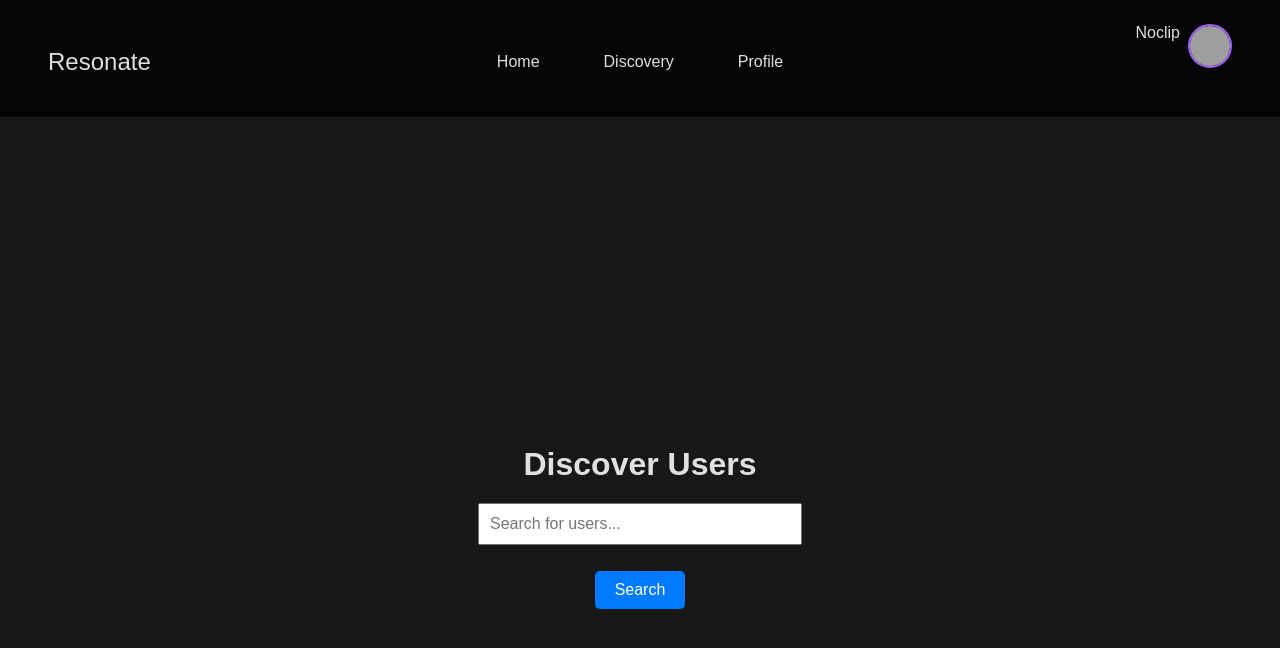
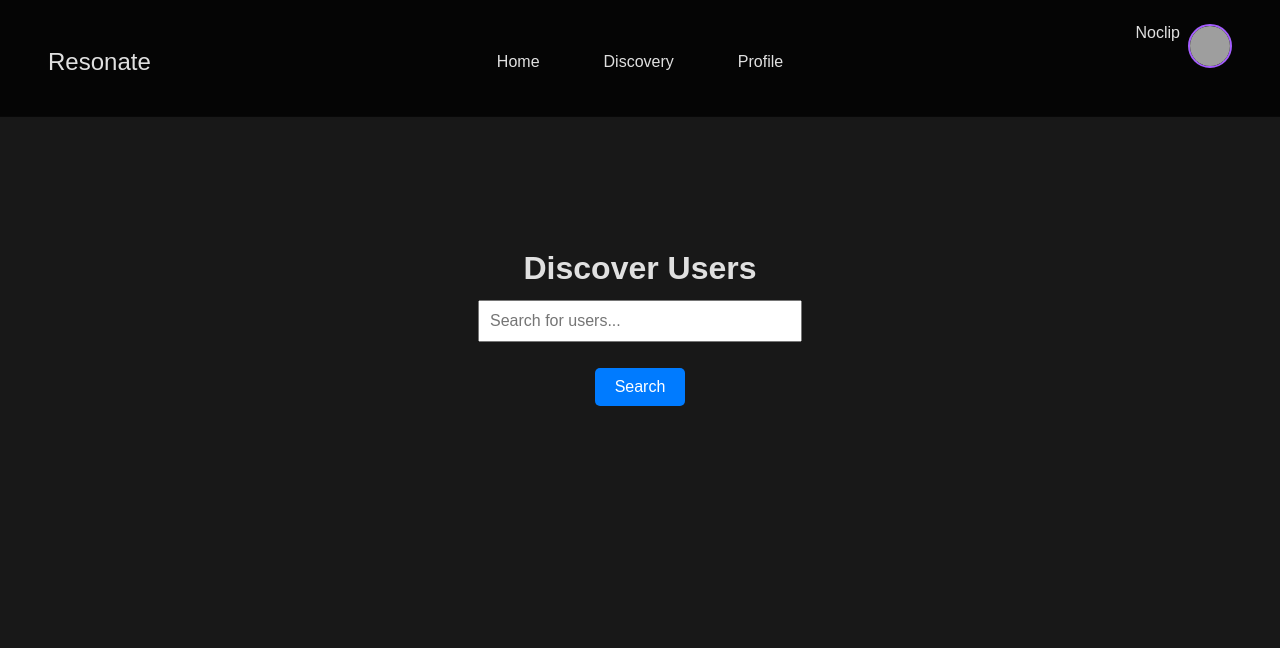
Before and after one commit to heloboyIvanschool/PA2576-Programvaruintensiv-produktutveckling, a React (Create React App) app in the folder React-Frontend/: page /discovery in a window 1280 px wide. Shown: the top 648 px of the page. Built offline with nearby package versions, Linux system fonts and the light colour scheme; no server answers; grey boxes are pictures that could not be loaded.

Commit message:
Update Discovery.css

```diff
--- a/React-Frontend/src/components/Discovery.css
+++ b/React-Frontend/src/components/Discovery.css
@@ -3,13 +3,13 @@
     flex-direction: column;
     align-items: center;
     justify-content: center;
-    height: 100vh;
+    height: 50vh;
     text-align: center;
   }
 
   .discovery-container h1 {
     font-size: 2em;
-    margin-bottom: 20px;
+    margin-bottom: 1%;
   }
 
   .search-form {
```
